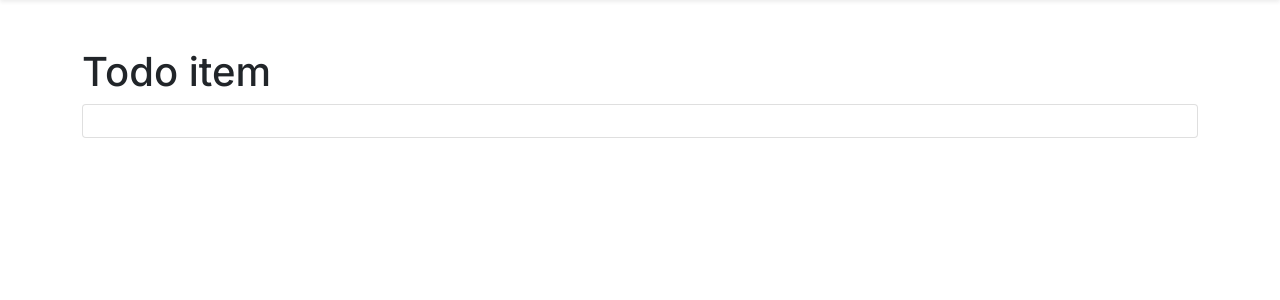
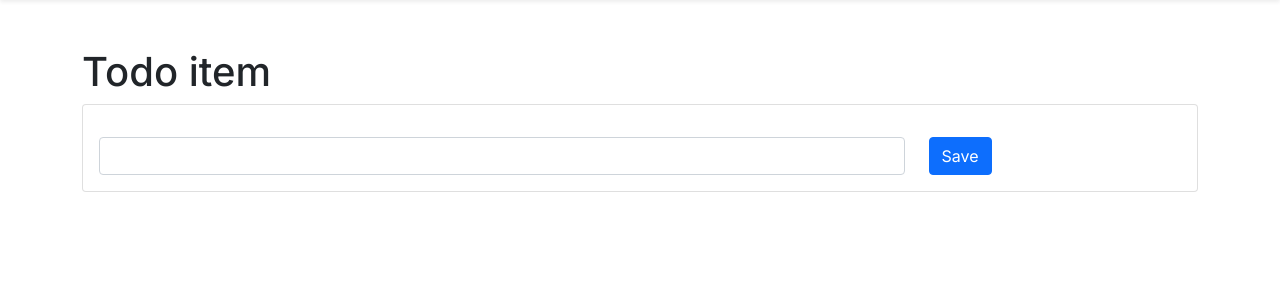
Before and after one commit to paulnyabaro/simple_todo, a Django app: template simple_todo/base/templates/base/list.html in a window 1280 px wide. Shown: the part 56-356 px from the top of the page. Run offline with Django 4.2, Linux system fonts and the light colour scheme; the template is opened without the code that fills it, so the values that code supplies are empty.

Commit message:
Updated item liss on single todolist

```diff
--- a/simple_todo/base/templates/base/list.html
+++ b/simple_todo/base/templates/base/list.html
@@ -4,6 +4,7 @@
 <h1>Todo item</h1>
 
 <div class="card p-3 mb-3">{{ todo_item.name }}
+    <form action="">
         <ul class="ps-3 mb-0">
             {% for item in todo_item.item_set.all %}
             {% if item.complete %}
@@ -13,6 +14,16 @@
             {% endif %}
             {% endfor %}
         </ul>
+        {% csrf_token %}
+        <div class="row mt-3">
+            <div class="col-9">
+                <input type="text" class="form-control">
+            </div>
+            <div class="col-3">
+                <button type="submit" class="btn btn-primary">Save</button>
+            </div>
+        </div>
+    </form>
 </div>
 
 {% endblock %}
```
Lines whose indentation alone changed are shown as unchanged.
